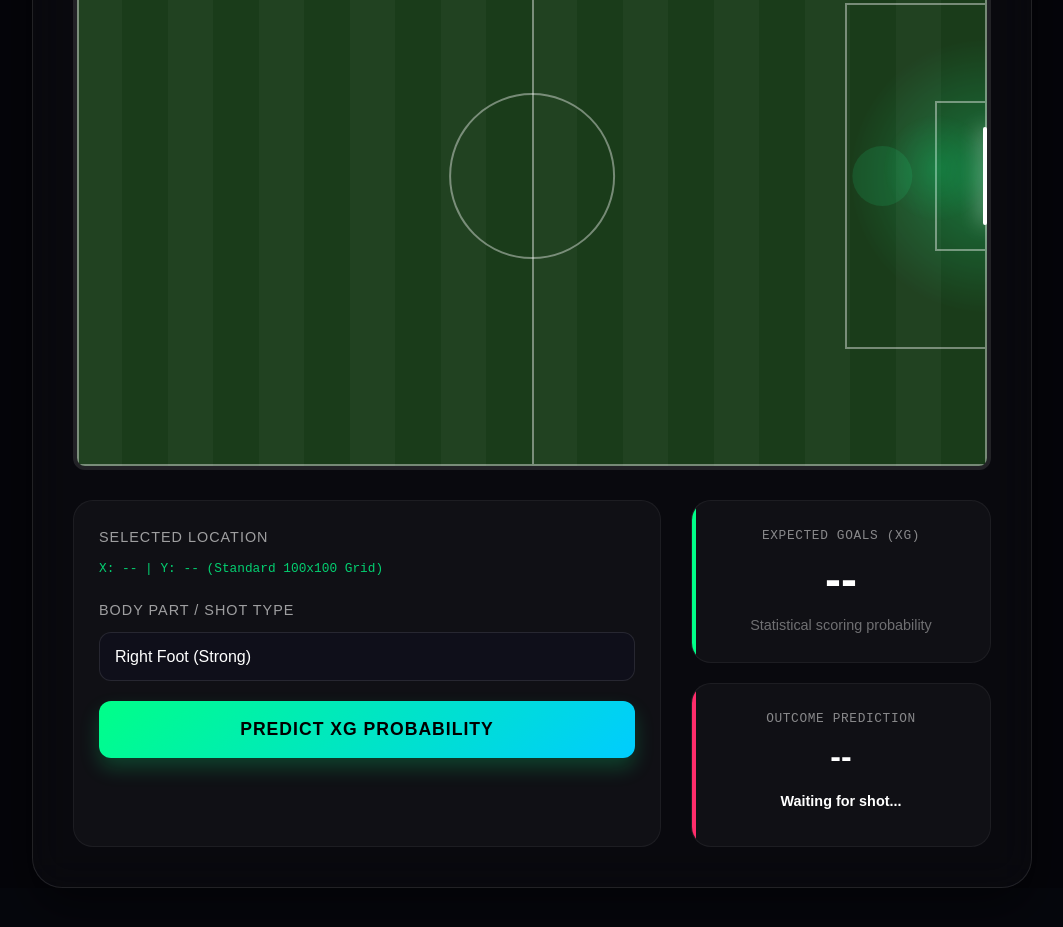
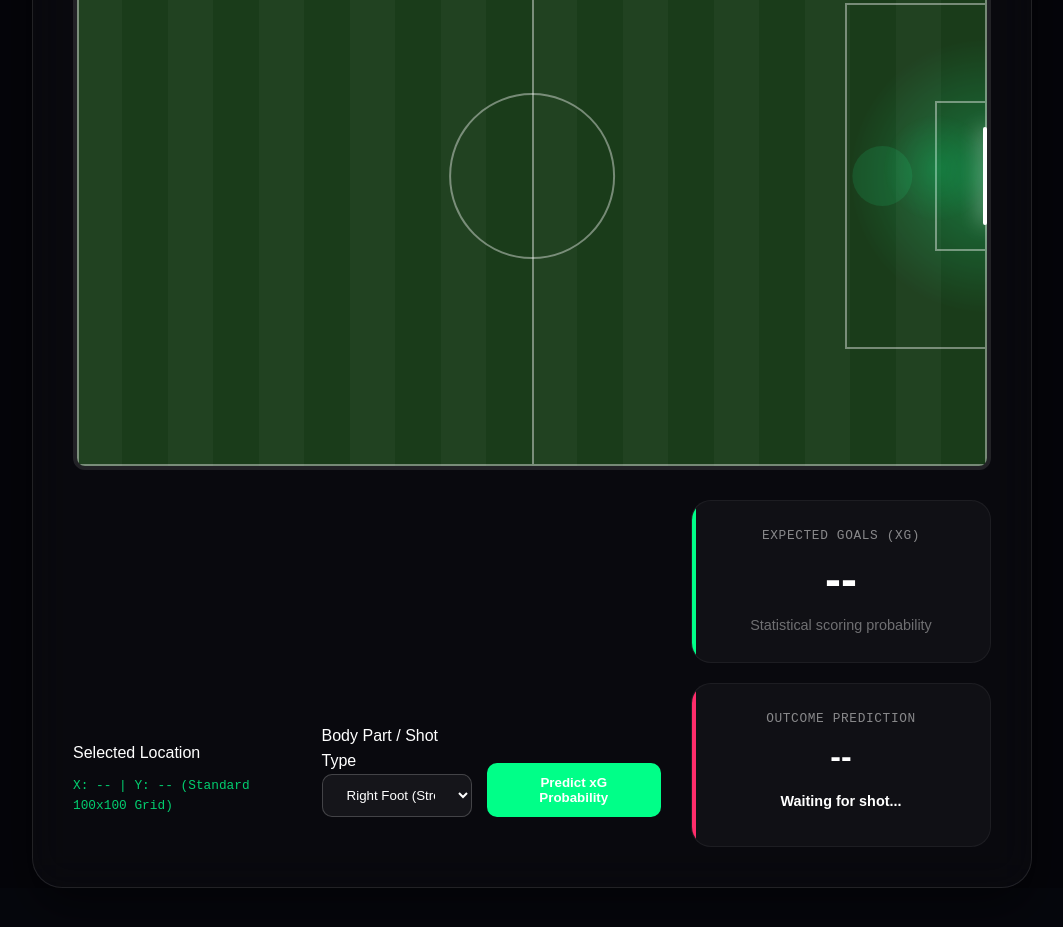
Before and after one commit to nirmitktripathii/nirmitktripathii.github.io, a plain HTML site: page shot_predict.html in a window 1280 px wide. Shown: the part 389-1316 px from the top of the page, without its empty margins (108-1171 px from the left). Drawn offline with Linux system fonts and the light colour scheme.

Commit message:
Fix project links, rename shot_quality to shot_predict, and sync deployment

```diff
--- a/shot_quality.html
+++ b/shot_predict.html
@@ -27,13 +27,17 @@
         .marker { position: absolute; width: 16px; height: 16px; background: #fff; border: 3px solid var(--accent); border-radius: 50%; transform: translate(-50%, -50%); box-shadow: 0 0 20px var(--accent); display: none; z-index: 10; transition: all 0.2s cubic-bezier(0.175, 0.885, 0.32, 1.275); }
 
         .dashboard { display: grid; grid-template-columns: 1fr 300px; gap: 30px; margin-top: 30px; }
-        .controls { background: rgba(255,255,255,0.03); padding: 25px; border-radius: 20px; border: 1px solid rgba(255,255,255,0.05); }
-        .input-group { margin-bottom: 20px; }
-        label { display: block; margin-bottom: 10px; font-size: 0.9rem; color: rgba(255,255,255,0.6); text-transform: uppercase; letter-spacing: 1px; }
-        select { width: 100%; padding: 15px; border-radius: 12px; border: 1px solid rgba(255,255,255,0.1); background: #0f0f1a; color: #fff; font-size: 1rem; appearance: none; }
+        .controls { display: flex; gap: 15px; margin-bottom: 30px; align-items: flex-end; justify-content: center; }
+        .control-group { text-align: left; }
+        .control-group label { display: block; font-size: 0.8rem; text-transform: uppercase; letter-spacing: 1px; margin-bottom: 8px; opacity: 0.7; }
+        select { background: rgba(255,255,255,0.05); border: 1px solid rgba(255,255,255,0.2); color: #fff; padding: 12px 20px; border-radius: 10px; outline: none; cursor: pointer; font-family: inherit; width: 150px; }
+        select option { background: #0f172a; color: #fff; }
 
-        .btn-predict { width: 100%; padding: 18px; border-radius: 12px; border: none; background: linear-gradient(135deg, var(--accent), #00ccff); color: #000; cursor: pointer; font-weight: 800; font-size: 1.1rem; text-transform: uppercase; letter-spacing: 1px; transition: 0.3s; box-shadow: 0 10px 20px rgba(0,255,136,0.2); }
-        .btn-predict:hover { transform: translateY(-3px); box-shadow: 0 15px 30px rgba(0,255,136,0.4); }
+        .btn-predict { padding: 12px 30px; border-radius: 10px; border: none; background: var(--accent); color: #fff; cursor: pointer; font-weight: 700; transition: 0.3s; }
+        .btn-predict:hover { transform: translateY(-2px); box-shadow: 0 10px 20px rgba(0,255,136,0.3); }
+        .btn-predict:disabled { opacity: 0.5; cursor: not-allowed; }
+
+        .result-display { margin-top: 20px; text-align: center; opacity: 0.3; transition: 0.5s; }
 
         .results { display: flex; flex-direction: column; gap: 20px; }
         .stat-card { padding: 25px; background: rgba(255,255,255,0.03); border-radius: 20px; text-align: center; border: 1px solid rgba(255,255,255,0.05); position: relative; overflow: hidden; }
```
Also changed, not shown: index.html (+2 -2 lines).
